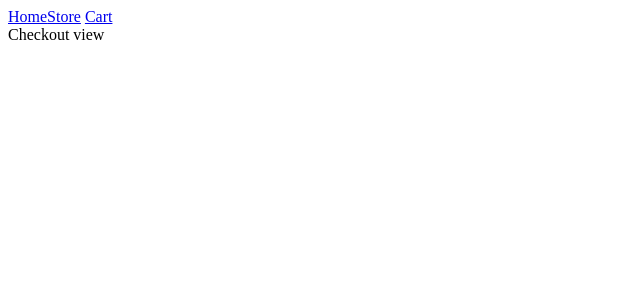
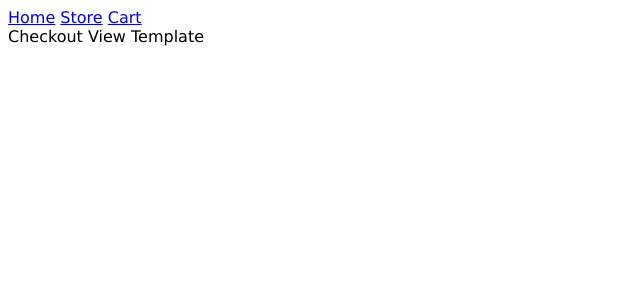
Before and after one commit to NickPea/SimpleEcommerce, a React app in the folder client/: page /checkout in a window 1280 px wide. Shown: the top 300 px of the page, without its empty margins (0-640 px from the left). Built offline with nearby package versions, Linux system fonts and the light colour scheme.

Commit message:
fixed postcss webpack config

```diff
--- a/client/index.html
+++ b/client/index.html
@@ -5,6 +5,7 @@
         <title>Simple Eccommerce</title>
     </head>
     <body>
-        <div id="root">Hello World</div>
+        <div id="root">Error: Bundle Failed.</div>
+        <noscript>Please enable javascript in your browser settings</noscript>
     </body>
 </html>
--- /dev/null
+++ b/client/src/app.css
@@ -0,0 +1,11 @@
+/*  */
+
+* {
+    box-sizing: border-box;
+}
+
+:root {
+    font-family: 'Lucida Sans', 'Lucida Sans Regular', 'Lucida Grande', 'Lucida Sans Unicode', Geneva, Verdana, sans-serif;
+    font-weight: 400;
+    font-size: 16px;
+}
--- a/client/src/app.tsx
+++ b/client/src/app.tsx
@@ -4,8 +4,10 @@ import React, { Fragment } from "react";
 import ReactDom from "react-dom";
 import AppRouter from "./routing/index";
 
+// global css
+import "./app.css";
+
 //
-
 const App = () => {
 	return (
 		<React.Fragment>
--- /dev/null
+++ b/client/src/pages/cart-view/index.tsx
@@ -0,0 +1,9 @@
+//
+
+import React from "react";
+
+const CartView = () => {
+	return <div>Cart View Template</div>;
+};
+
+export default CartView;
--- /dev/null
+++ b/client/src/pages/checkout-view/index.tsx
@@ -0,0 +1,9 @@
+//
+
+import React from "react";
+
+const CheckoutView = () => {
+	return <div>Checkout View Template</div>;
+};
+
+export default CheckoutView;
--- /dev/null
+++ b/client/src/pages/item-view/index.tsx
@@ -0,0 +1,9 @@
+//
+
+import React from "react";
+
+const ItemView = () => {
+	return <div>Item View Template</div>;
+};
+
+export default ItemView;
--- /dev/null
+++ b/client/src/pages/landing-view/index.tsx
@@ -0,0 +1,9 @@
+//
+
+import React from "react";
+
+const LandingView = () => {
+	return <div>Landing View Template</div>;
+};
+
+export default LandingView;
--- /dev/null
+++ b/client/src/pages/store-view/index.tsx
@@ -0,0 +1,9 @@
+//
+
+import React from "react";
+
+const StoreView = () => {
+	return <div>Store View Template</div>;
+};
+
+export default StoreView;
--- a/client/src/routing/index.tsx
+++ b/client/src/routing/index.tsx
@@ -4,27 +4,17 @@ import React from "react";
 import { BrowserRouter, Switch, Route, Link } from "react-router-dom";
 
 //pages
-const LandingView = () => {
-	return <div>Landing view</div>;
-};
-const StoreView = () => {
-	return <div>Store view</div>;
-};
-const ItemView = () => {
-	return <div>Item view</div>;
-};
-const CartView = () => {
-	return <div>Cart view</div>;
-};
-const CheckoutView = () => {
-	return <div>Checkout view</div>;
-};
+import LandingView from "../pages/landing-view";
+import StoreView from "../pages/store-view";
+import ItemView from "../pages/item-view";
+import CartView from "../pages/cart-view";
+import CheckoutView from "../pages/checkout-view";
 
 //nav
 function NavBar() {
 	return (
 		<nav>
-			<Link to="/">Home</Link>
+			<Link to="/">Home</Link> {''}
 			<Link to="/store">Store</Link> {/** -> item views */}
 			<Link to="/cart">Cart</Link> {/** -> checkout */}
 		</nav>
--- a/client/webpack.config.js
+++ b/client/webpack.config.js
@@ -59,7 +59,6 @@ module.exports = {
 					},
 					{
 						loader: "css-loader",
-
 						options: {
 							importLoaders: 1,
 							sourceMap: true,
@@ -67,10 +66,18 @@ module.exports = {
 					},
 					{
 						loader: "postcss-loader",
-
 						options: {
-							plugins: function () {
-								return [precss, autoprefixer];
+							postcssOptions: {
+								plugins: [
+									[
+										"postcss-preset-env",
+										{
+											// Options
+										},
+									],
+									'precss',
+									'autoprefixer'
+								],
 							},
 						},
 					},
```
Also changed, not shown: 3 other files (tests, documents, lock files or other folders).
